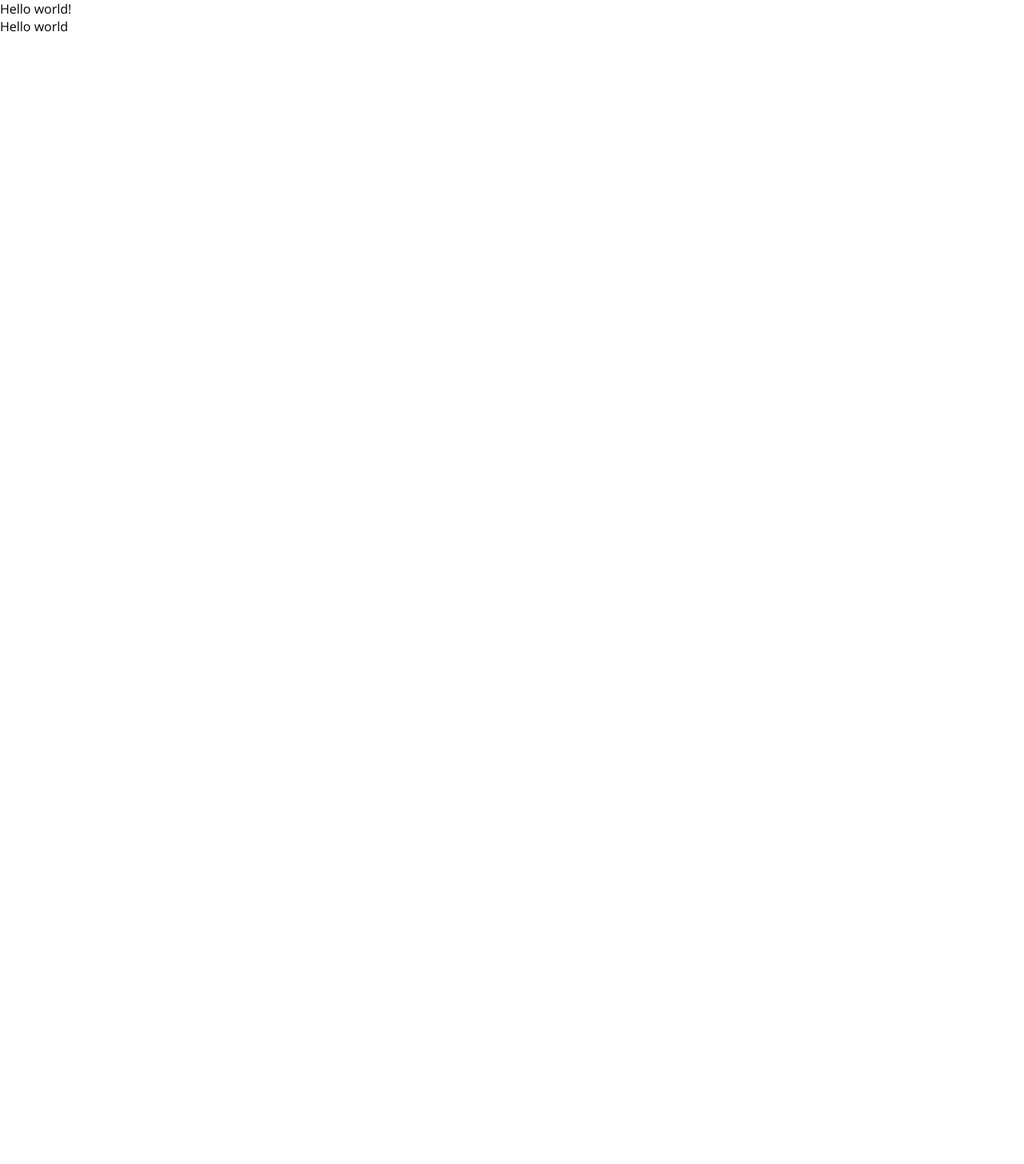
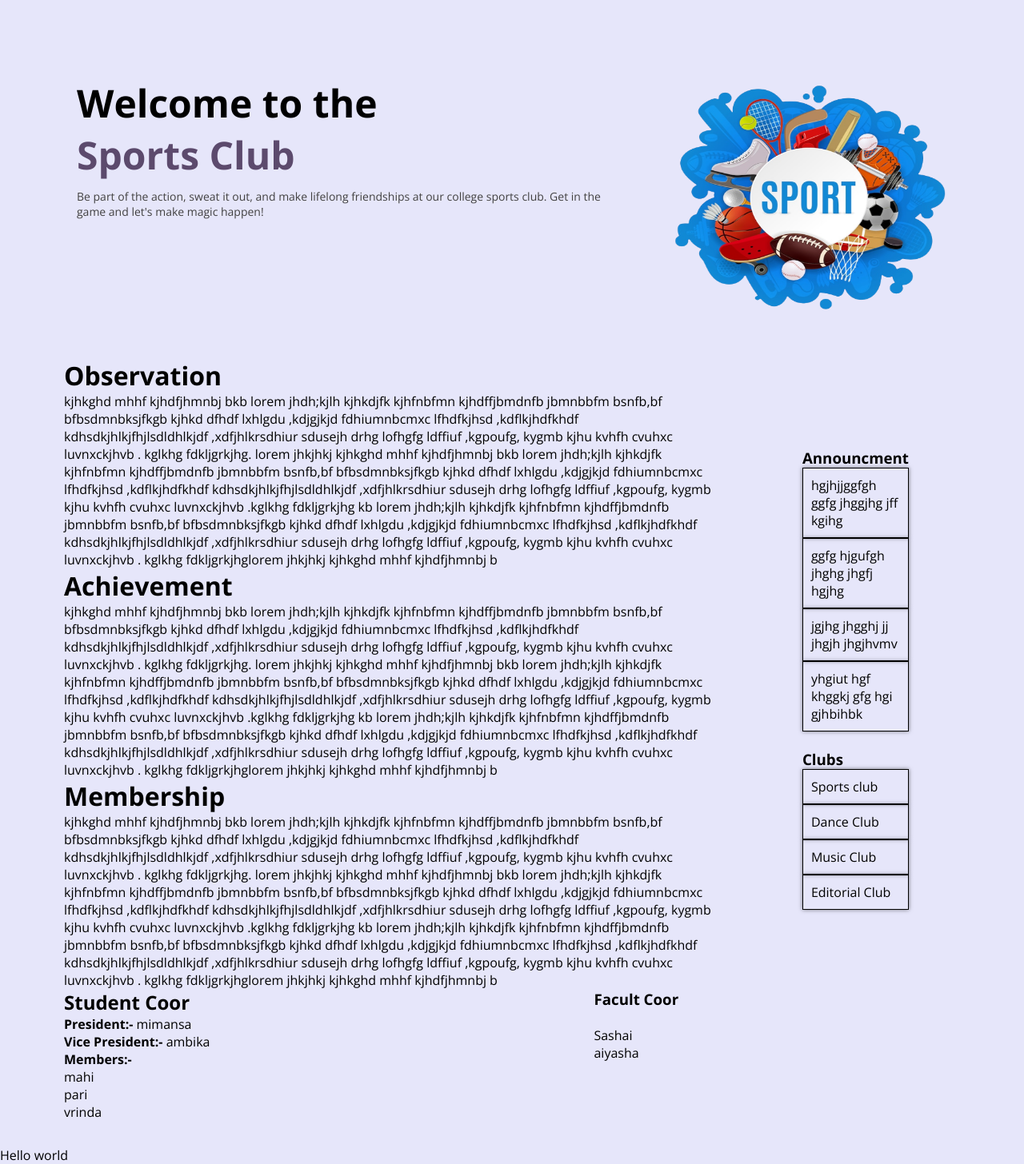
Before and after one commit to gaurbprajapati/Campus-post, a React (Create React App) app: page / in a window 1280 px wide. Shown: the whole page at 80% size. Before the commit the page ends 800 px from the top, so only its background shows below. Built offline with nearby package versions, Linux system fonts and the light colour scheme.

Commit message:
cubPages

```diff
--- a/src/App.js
+++ b/src/App.js
@@ -1,12 +1,12 @@
 import React from 'react';
 import Stack from '@mui/material/Stack';
-
+import {Sportsclub} from './club/Sportsclub'
 
 function App() {
   return (
     <>
       <div>
-        Hello world!
+        <Sportsclub/>
       </div>
       <Stack spacing={2} direction="row">
         Hello world
--- /dev/null
+++ b/src/club/Clubs.css
@@ -0,0 +1,79 @@
+body {
+    background-color:lavender;
+    color:black;
+  }
+  .box{
+    display: flex;
+    padding: 2rem;
+
+    margin-left: 3rem;
+    margin-right: 3rem;
+  }
+   .cont{
+    padding: 4rem;
+    margin-top: 3rem;
+    margin-left: 2rem;
+  }
+  .announce {
+    display: flex;
+    flex-direction: column;
+  }
+  .row {
+    flex: 1;
+    width: 25 rem;
+    padding: 10px;
+    border: 1px solid #000;
+    Margin:0rem;
+    border-collapse: collapse;
+    box-shadow: 0 0 5px rgba(0, 0, 0, 0.5);
+  }
+  .clubs {
+    display: flex;
+    flex-direction: column;
+  }
+
+
+  .intro{
+    display:flex;
+    height:40vh;
+    margin-top:6rem;
+    column-gap: 3rem;
+    margin-left: 6rem;
+    margin-right: 6rem;
+}
+.i-left{
+    display:flex;
+    position:relative;
+    flex:1;
+    flex-direction:column;
+
+}
+.i-left>:nth-child(1){
+    color:black;
+    font-weight:bold;
+    font-size:3rem;
+}
+.i-left>:nth-child(2){
+    color:rgb(92, 74, 109);
+    font-weight:bold;
+    font-size:3rem;
+}
+.i-left>:nth-child(3){
+    color:rgb(66, 65, 65);
+    font-weight:100;
+    font-size:14px;
+    margin-top: 10px;
+}
+.i-right {
+
+    position: relative;
+    background-size: 100%;
+}
+
+
+.student{
+  margin-right: 10rem;
+}
+.facul{
+  margin-left: 20rem;
+}
--- /dev/null
+++ b/src/club/Clubs.jsx
@@ -0,0 +1,97 @@
+//import React from 'react';
+import '../club/Clubs.css';
+
+import React, { useState } from "react";
+
+
+export const Clubs = ({prop}) => {
+  const {intro,content,Announ,Clubs}=prop;
+  const A=content.head[0];
+  const B=content.head[1];
+  const C=content.head[2];
+
+    return (
+        <div className="main">
+          <div className="image">
+            {/* <Intro /> */}
+            <div className="intro">
+              <div className="i-left">
+                <span>Welcome to the</span>
+                <span>{intro.a}</span>{/*yeh 1*/}
+                <span>{intro.b}</span>{/*yeh 2*/}
+          </div>
+              <div className="i-right">
+                <img src={intro.img} width={"350px"} height={"300px"}/>{/*yeh 3*/}
+              </div>
+            </div>
+          </div>
+
+
+          <div className="box">
+            {/* <Content/> */}
+
+
+            <div className="InnerBox">
+            <h1>{A}</h1>
+            <p>{content.Obs}</p>
+            <h1>{B}</h1>
+            <p>{content.Ach}</p>
+            <h1>{C}</h1>
+            <p>{content.Mem}</p>
+
+            <div className="members" style={{ display: 'flex', flexDirection: 'row'}}>
+                <div className="student">
+                  <h2>Student Coor</h2>
+                  <span style={{fontSize:'1rem',fontWeight:'bold'}}>President:-  </span>
+                  <span>{content.Pres}</span><br/>
+                  <span style={{fontSize:'1rem',fontWeight:'bold'}}>Vice President:-  </span>
+                  <span>{content.Vicepres}</span><br/>
+                  <span style={{fontSize:'1rem',fontWeight:'bold'}}>Members:-</span><br/>
+                  {content.Other.map(da=>(
+                                  <>
+                                    <span>{da}</span><br/>
+                                  </>
+                                ))}
+                            </div>
+                            <div className="facul">
+                            <h3>Facult Coor</h3><br/>
+                                {content.Fac.map(da=>(
+                                  <>
+                                    <span>{da}</span><br/>
+                                  </>
+                                ))}
+                                </div>
+                        </div>
+                        </div>
+
+
+            {/* <Content/> */}
+            <div className="cont">
+              <div className="announce">
+              <h3>Announcment</h3>
+                {
+                  Announ.map(data=>(
+                    <p className='row'>{data}</p>
+                  ))
+                }
+              </div>
+              <br/>
+              <div className="clubs">
+              <h3>Clubs</h3>
+                {
+                  Clubs.map(dataa=>(
+                    <p className='row'>{dataa}</p>
+                  ))
+                }
+              </div>
+            </div>
+          </div>
+          </div>
+
+      );
+}
+
+
+
+//material ui cmd
+//
--- /dev/null
+++ b/src/club/Sportsclub.jsx
@@ -0,0 +1,31 @@
+import {Clubs} from './Clubs';
+import SportImg from './images/SportImg.png';
+
+export function Sportsclub(){
+    const Sport={
+        intro:{
+        img:SportImg,
+        a:"Sports Club",
+        b:"Be part of the action, sweat it out, and make lifelong friendships at our college sports club. Get in the game and let's make magic happen!"
+        },
+        content:{
+            head:["Observation","Achievement","Membership"],
+            Obs:"kjhkghd mhhf kjhdfjhmnbj bkb lorem jhdh;kjlh kjhkdjfk kjhfnbfmn kjhdffjbmdnfb jbmnbbfm bsnfb,bf bfbsdmnbksjfkgb kjhkd dfhdf lxhlgdu ,kdjgjkjd fdhiumnbcmxc lfhdfkjhsd ,kdflkjhdfkhdf kdhsdkjhlkjfhjlsdldhlkjdf ,xdfjhlkrsdhiur sdusejh drhg lofhgfg  ldffiuf ,kgpoufg, kygmb kjhu kvhfh cvuhxc  luvnxckjhvb .   kglkhg fdkljgrkjhg. lorem jhkjhkj kjhkghd mhhf kjhdfjhmnbj bkb lorem jhdh;kjlh kjhkdjfk kjhfnbfmn kjhdffjbmdnfb jbmnbbfm bsnfb,bf bfbsdmnbksjfkgb kjhkd dfhdf lxhlgdu ,kdjgjkjd fdhiumnbcmxc lfhdfkjhsd ,kdflkjhdfkhdf kdhsdkjhlkjfhjlsdldhlkjdf ,xdfjhlkrsdhiur sdusejh drhg lofhgfg  ldffiuf ,kgpoufg, kygmb kjhu kvhfh cvuhxc  luvnxckjhvb .kglkhg fdkljgrkjhg kb lorem jhdh;kjlh kjhkdjfk kjhfnbfmn kjhdffjbmdnfb jbmnbbfm bsnfb,bf bfbsdmnbksjfkgb kjhkd dfhdf lxhlgdu ,kdjgjkjd fdhiumnbcmxc lfhdfkjhsd ,kdflkjhdfkhdf kdhsdkjhlkjfhjlsdldhlkjdf ,xdfjhlkrsdhiur sdusejh drhg lofhgfg  ldffiuf ,kgpoufg, kygmb kjhu kvhfh cvuhxc luvnxckjhvb .   kglkhg fdkljgrkjhglorem jhkjhkj kjhkghd mhhf kjhdfjhmnbj b",
+            Ach:"kjhkghd mhhf kjhdfjhmnbj bkb lorem jhdh;kjlh kjhkdjfk kjhfnbfmn kjhdffjbmdnfb jbmnbbfm bsnfb,bf bfbsdmnbksjfkgb kjhkd dfhdf lxhlgdu ,kdjgjkjd fdhiumnbcmxc lfhdfkjhsd ,kdflkjhdfkhdf kdhsdkjhlkjfhjlsdldhlkjdf ,xdfjhlkrsdhiur sdusejh drhg lofhgfg  ldffiuf ,kgpoufg, kygmb kjhu kvhfh cvuhxc  luvnxckjhvb .   kglkhg fdkljgrkjhg. lorem jhkjhkj kjhkghd mhhf kjhdfjhmnbj bkb lorem jhdh;kjlh kjhkdjfk kjhfnbfmn kjhdffjbmdnfb jbmnbbfm bsnfb,bf bfbsdmnbksjfkgb kjhkd dfhdf lxhlgdu ,kdjgjkjd fdhiumnbcmxc lfhdfkjhsd ,kdflkjhdfkhdf kdhsdkjhlkjfhjlsdldhlkjdf ,xdfjhlkrsdhiur sdusejh drhg lofhgfg  ldffiuf ,kgpoufg, kygmb kjhu kvhfh cvuhxc  luvnxckjhvb .kglkhg fdkljgrkjhg kb lorem jhdh;kjlh kjhkdjfk kjhfnbfmn kjhdffjbmdnfb jbmnbbfm bsnfb,bf bfbsdmnbksjfkgb kjhkd dfhdf lxhlgdu ,kdjgjkjd fdhiumnbcmxc lfhdfkjhsd ,kdflkjhdfkhdf kdhsdkjhlkjfhjlsdldhlkjdf ,xdfjhlkrsdhiur sdusejh drhg lofhgfg  ldffiuf ,kgpoufg, kygmb kjhu kvhfh cvuhxc luvnxckjhvb .   kglkhg fdkljgrkjhglorem jhkjhkj kjhkghd mhhf kjhdfjhmnbj b",
+            Mem:"kjhkghd mhhf kjhdfjhmnbj bkb lorem jhdh;kjlh kjhkdjfk kjhfnbfmn kjhdffjbmdnfb jbmnbbfm bsnfb,bf bfbsdmnbksjfkgb kjhkd dfhdf lxhlgdu ,kdjgjkjd fdhiumnbcmxc lfhdfkjhsd ,kdflkjhdfkhdf kdhsdkjhlkjfhjlsdldhlkjdf ,xdfjhlkrsdhiur sdusejh drhg lofhgfg  ldffiuf ,kgpoufg, kygmb kjhu kvhfh cvuhxc  luvnxckjhvb .   kglkhg fdkljgrkjhg. lorem jhkjhkj kjhkghd mhhf kjhdfjhmnbj bkb lorem jhdh;kjlh kjhkdjfk kjhfnbfmn kjhdffjbmdnfb jbmnbbfm bsnfb,bf bfbsdmnbksjfkgb kjhkd dfhdf lxhlgdu ,kdjgjkjd fdhiumnbcmxc lfhdfkjhsd ,kdflkjhdfkhdf kdhsdkjhlkjfhjlsdldhlkjdf ,xdfjhlkrsdhiur sdusejh drhg lofhgfg  ldffiuf ,kgpoufg, kygmb kjhu kvhfh cvuhxc  luvnxckjhvb .kglkhg fdkljgrkjhg kb lorem jhdh;kjlh kjhkdjfk kjhfnbfmn kjhdffjbmdnfb jbmnbbfm bsnfb,bf bfbsdmnbksjfkgb kjhkd dfhdf lxhlgdu ,kdjgjkjd fdhiumnbcmxc lfhdfkjhsd ,kdflkjhdfkhdf kdhsdkjhlkjfhjlsdldhlkjdf ,xdfjhlkrsdhiur sdusejh drhg lofhgfg  ldffiuf ,kgpoufg, kygmb kjhu kvhfh cvuhxc luvnxckjhvb .   kglkhg fdkljgrkjhglorem jhkjhkj kjhkghd mhhf kjhdfjhmnbj b",
+            Fac:["Sashai","aiyasha"],
+            Pres:"mimansa",
+            Vicepres:"ambika",
+            Other:["mahi","pari","vrinda"]
+        },
+        Announ:["hgjhjjggfgh ggfg jhggjhg jff kgihg",
+        "ggfg hjgufgh jhghg jhgfj hgjhg","jgjhg jhgghj jj jhgjh jhgjhvmv","yhgiut hgf khggkj gfg hgi gjhbihbk"],
+        Clubs:["Sports club","Dance Club","Music Club","Editorial Club"]
+
+    }
+    return (
+        <>
+        <Clubs prop={Sport}/>
+        </>
+    )
+}
```
Also changed, not shown: src/Clubs/Music/Music.js (deleted), src/Clubs/Sports/Sports.js (deleted), src/club/images/SportImg.png (added).
